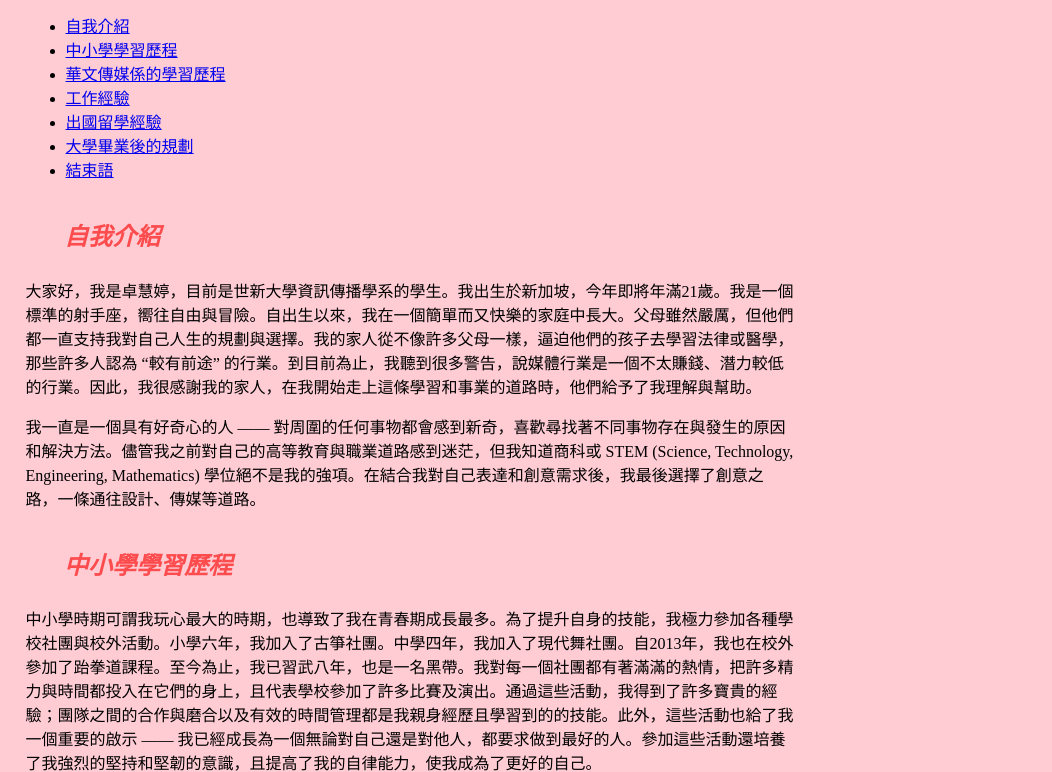
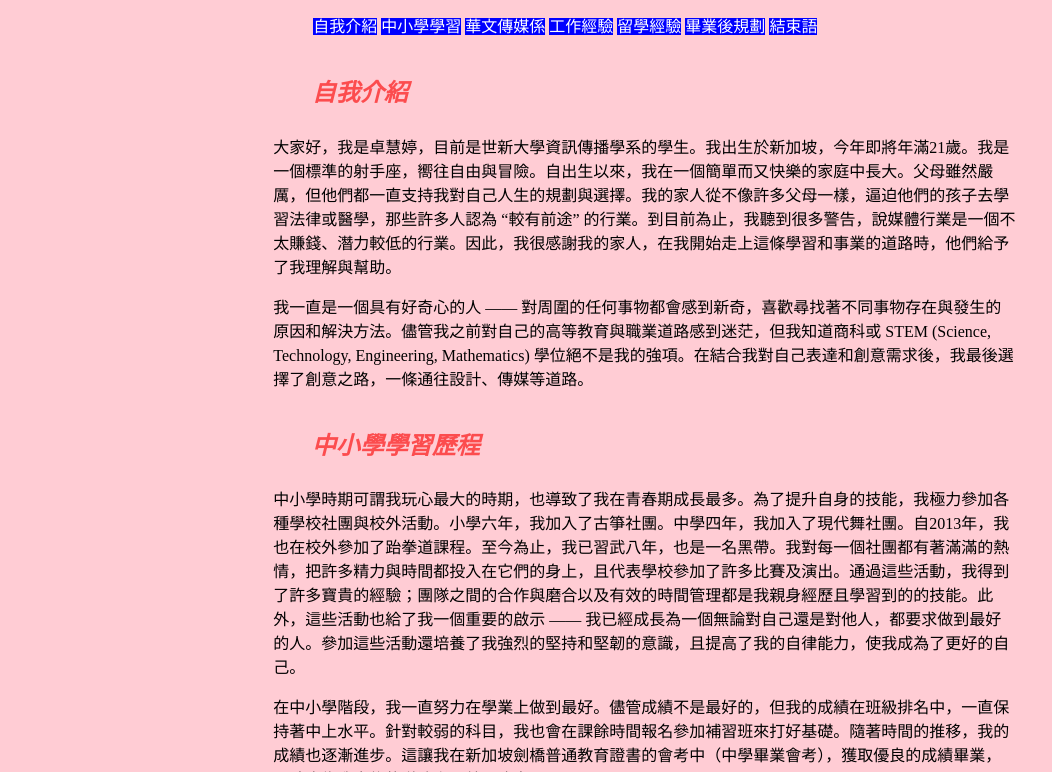
Before and after one commit to tingtingxx/tingtingxx.github.io, a plain HTML site: page index.html in a window 1280 px wide. Shown: the part 147-919 px from the top of the page, without its empty margins (0-1052 px from the left). Drawn offline with Linux system fonts and the light colour scheme.

Commit message:
2nd modification

```diff
--- a/index.html
+++ b/index.html
@@ -6,6 +6,7 @@
 
 <body>
 
+    <div class="container">
         <header>
             <h1>A110070003 卓慧婷 資傳一甲 個人自傳</h1>
         </header>
@@ -13,11 +14,11 @@
         <nav>
             <ul>
                 <li><a href="#myself">自我介紹</a></li>
-            <li><a href="#primary_and_secondary_school_education">中小學學習歷程</a></li>
-            <li><a href="#tertiary_education">華文傳媒係的學習歷程</a></li>
+                <li><a href="#primary_and_secondary_school_education">中小學學習</a></li>
+                <li><a href="#tertiary_education">華文傳媒係</a></li>
                 <li><a href="#work_experience">工作經驗</a></li>
-            <li><a href="#overseas_education_experience">出國留學經驗</a></li>
-            <li><a href="#future_plans">大學畢業後的規劃</a></li>
+                <li><a href="#overseas_education_experience">留學經驗</a></li>
+                <li><a href="#future_plans">畢業後規劃</a></li>
                 <li><a href="#ending">結束語</a></li>
             </ul>
         </nav>
@@ -81,7 +82,7 @@
             </p>
         </section>
 
-
+    </div>
 
 </body>
 </html>
--- a/styles.css
+++ b/styles.css
@@ -1,17 +1,20 @@
-    header{
+header{
         background-color: lightcyan;
-        width:54em;
         height:4em;
         text-align: center;
         padding: 0.5em 0.5em 2em 0.8em;
         margin: 1em 0.5em 0.4em 0.8em;
         border:1px black;
 }
-    body{
-    width: 60%;
+body{
     background-color: #ffccd4;
     padding: 0.5em 0.5em 0.4em 0.8em;
     margin: 1em 0.5em 0.4em 0.8em;
+}
+
+.container {
+    width:60%;
+    margin: 0 auto;
 }
     h2{
        color:#fc4c4e;
@@ -22,3 +25,26 @@
     p{
 
 }
+
+li {
+    display: inline;
+}
+a {
+    width: 20rem;
+    height: 1.5rem;
+    text-decoration: none;
+}
+
+a:link, a:visited {
+    background-color: blue;
+    color: white;
+}
+
+a:hover {
+    color: blue;
+    background-color: white;
+}
+
+nav {
+    margin: 0 auto;
+}
```
Lines whose indentation alone changed are shown as unchanged.
